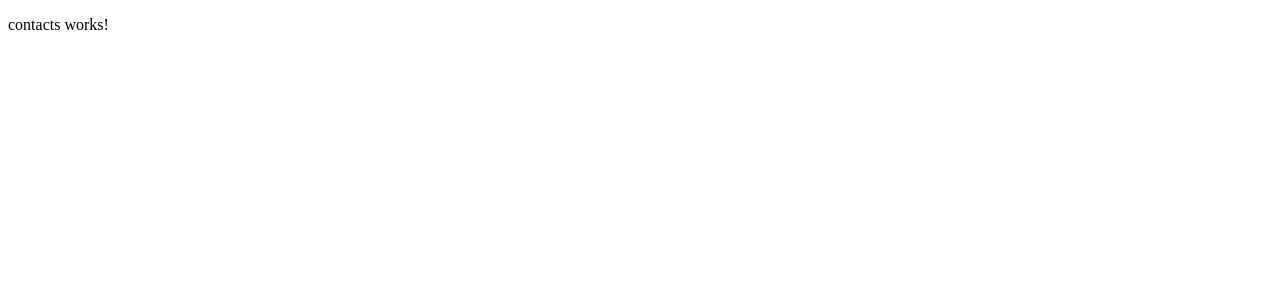
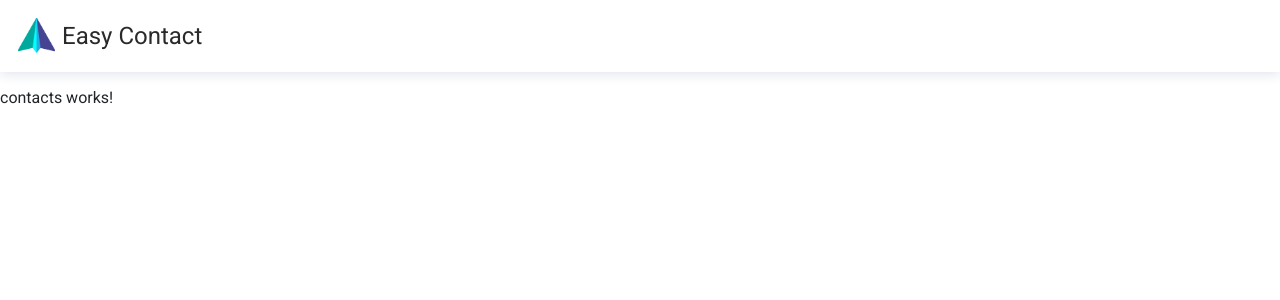
Before and after one commit to weijyewang/easy-contacts, an Angular app: page /view-contacts in a window 1280 px wide. Shown: the top 300 px of the page. Built offline with nearby package versions, Linux system fonts and the light colour scheme.

Commit message:
feat(header): add header

```diff
--- a/src/app/app.component.html
+++ b/src/app/app.component.html
@@ -1 +1,2 @@
+<app-header></app-header>
 <router-outlet></router-outlet>
--- a/src/app/app.module.ts
+++ b/src/app/app.module.ts
@@ -5,12 +5,14 @@ import { AppRoutingModule } from './app-routing.module';
 import { AppComponent } from './app.component';
 import { ViewContactsComponent } from './view-contacts/view-contacts.component';
 import { AddContactsComponent } from './add-contacts/add-contacts.component';
+import { HeaderComponent } from './header/header.component';
 
 @NgModule({
 	declarations: [
 		AppComponent,
 		ViewContactsComponent,
-		AddContactsComponent
+		AddContactsComponent,
+		HeaderComponent
 	],
 	imports: [
 		BrowserModule,
--- /dev/null
+++ b/src/app/header/header.component.html
@@ -0,0 +1,6 @@
+<nav class="flex-row main-container">
+	<div class="brand flex-row flex-align-items-center">
+		<img src="assets/images/easy-contact-logo.png" class="app-logo">
+		<div class="app-title">Easy Contact</div>
+	</div>
+</nav>
--- /dev/null
+++ b/src/app/header/header.component.scss
@@ -0,0 +1,25 @@
+.main-container {
+	box-shadow: 0 2px 12px 0 #dfe3eb;
+	padding: 1.15rem;
+	background: #fff;
+	color: #2a2a2a;
+	align-items: center;
+	justify-content: flex-start;
+}
+
+.brand {
+	font-size: 1.5rem;
+
+	.app-logo {
+		height: 35px;
+		width: auto;
+	}
+
+	.app-title {
+		font-weight: 400;
+		line-height: 1.25;
+		color: #2a2a2a;
+		white-space: nowrap;
+		padding: 0 7px;
+	}
+}
--- /dev/null
+++ b/src/app/header/header.component.ts
@@ -0,0 +1,15 @@
+import { Component, OnInit } from '@angular/core';
+
+@Component({
+	selector: 'app-header',
+	templateUrl: './header.component.html',
+	styleUrls: ['./header.component.scss']
+})
+export class HeaderComponent implements OnInit {
+
+	constructor() { }
+
+	ngOnInit() {
+	}
+
+}
--- a/src/styles.scss
+++ b/src/styles.scss
@@ -1 +1,27 @@
 /* You can add global styles to this file, and also import other style files */
+@import url('https://fonts.googleapis.com/css?family=Roboto:400,700&display=swap');
+
+body {
+	font-family: Roboto,sans-serif;
+	margin: 0;
+	color: #212529;
+	font-weight: 400;
+	font-size: 16px;
+}
+
+.flex-row {
+	display: flex;
+}
+.flex-column {
+	display: flex;
+	flex-direction: column;
+}
+.flex-wrap {
+	flex-wrap: wrap;
+}
+.flex-align-items-center {
+	align-items: center;
+}
+.flex-1 {
+	flex: 1
+}
```
Also changed, not shown: src/assets/images/easy-contact-logo.png (added), 1 other file (tests, documents, lock files or other folders).
